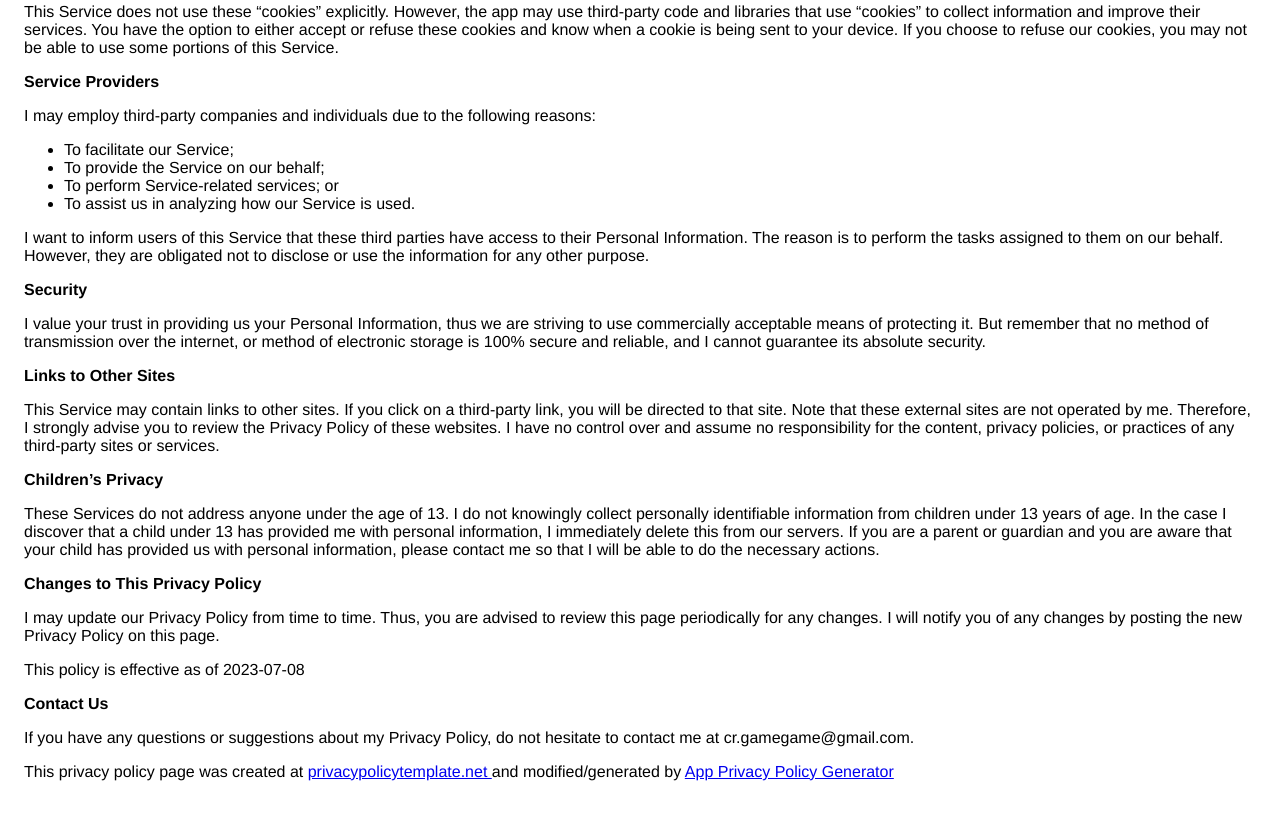
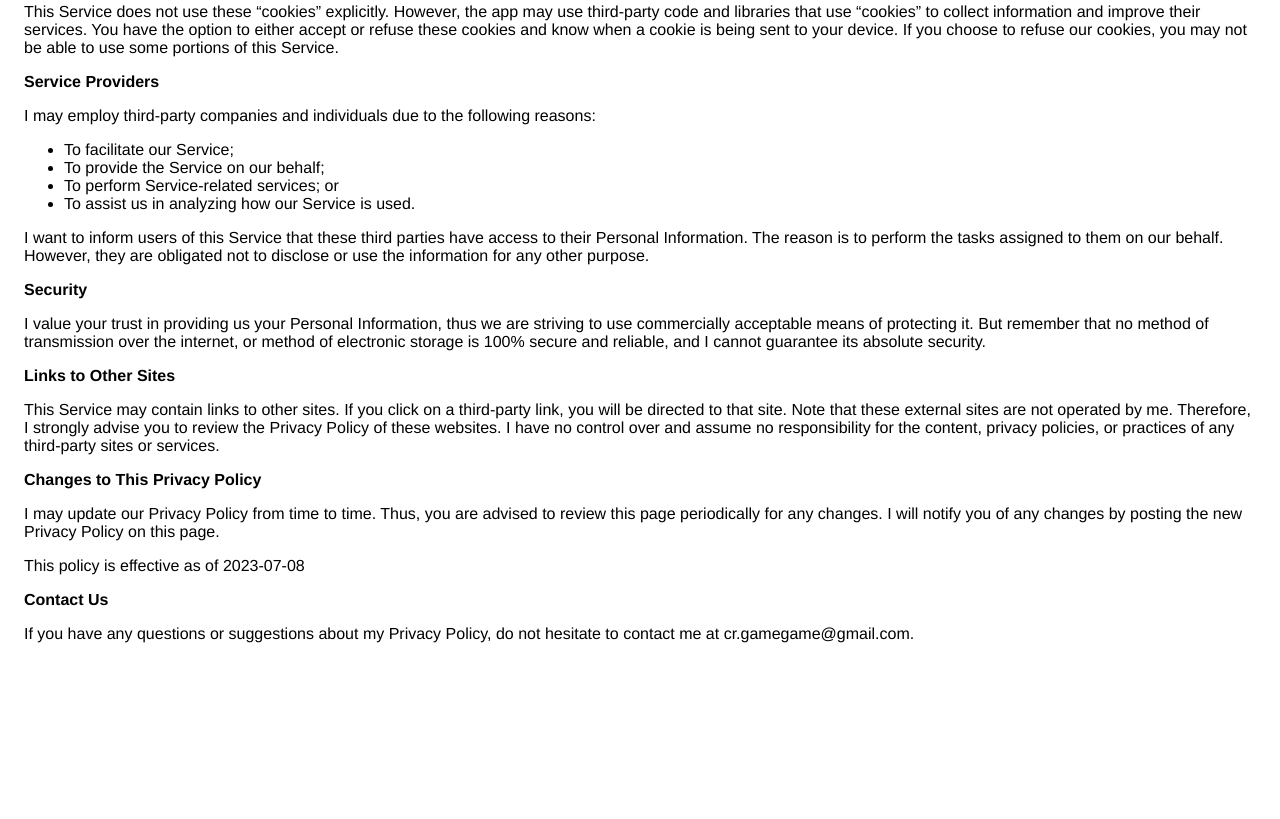
Before and after one commit to Crgameinfo/crgameinfo.github.io, a plain HTML site: page PrivacyPolicyPetsAdventurePlatformerUp.html in a window 1280 px wide. Shown: the part 623-1442 px from the top of the page. After the commit the page ends 1306 px from the top, so only its background shows below. Drawn offline with Linux system fonts and the light colour scheme.

Commit message:
Update PrivacyPolicyPetsAdventurePlatformerUp.html

```diff
--- a/PrivacyPolicyPetsAdventurePlatformerUp.html
+++ b/PrivacyPolicyPetsAdventurePlatformerUp.html
@@ -85,16 +85,6 @@
                   no control over and assume no responsibility for the content,
                   privacy policies, or practices of any third-party sites or
                   services.
-                </p> <p><strong>Children’s Privacy</strong></p> <div><p>
-                    These Services do not address anyone under the age of 13.
-                    I do not knowingly collect personally
-                    identifiable information from children under 13 years of age. In the case
-                    I discover that a child under 13 has provided
-                    me with personal information, I immediately
-                    delete this from our servers. If you are a parent or guardian
-                    and you are aware that your child has provided us with
-                    personal information, please contact me so that
-                    I will be able to do the necessary actions.
                   </p></div> <!----> <p><strong>Changes to This Privacy Policy</strong></p> <p>
                   I may update our Privacy Policy from
                   time to time. Thus, you are advised to review this page
@@ -104,6 +94,6 @@
                 </p> <p>This policy is effective as of 2023-07-08</p> <p><strong>Contact Us</strong></p> <p>
                   If you have any questions or suggestions about my
                   Privacy Policy, do not hesitate to contact me at cr.gamegame@gmail.com.
-                </p> <p>This privacy policy page was created at <a href="https://privacypolicytemplate.net" target="_blank" rel="noopener noreferrer">privacypolicytemplate.net </a>and modified/generated by <a href="https://app-privacy-policy-generator.nisrulz.com/" target="_blank" rel="noopener noreferrer">App Privacy Policy Generator</a></p>
+
     </body>
     </html>
```
